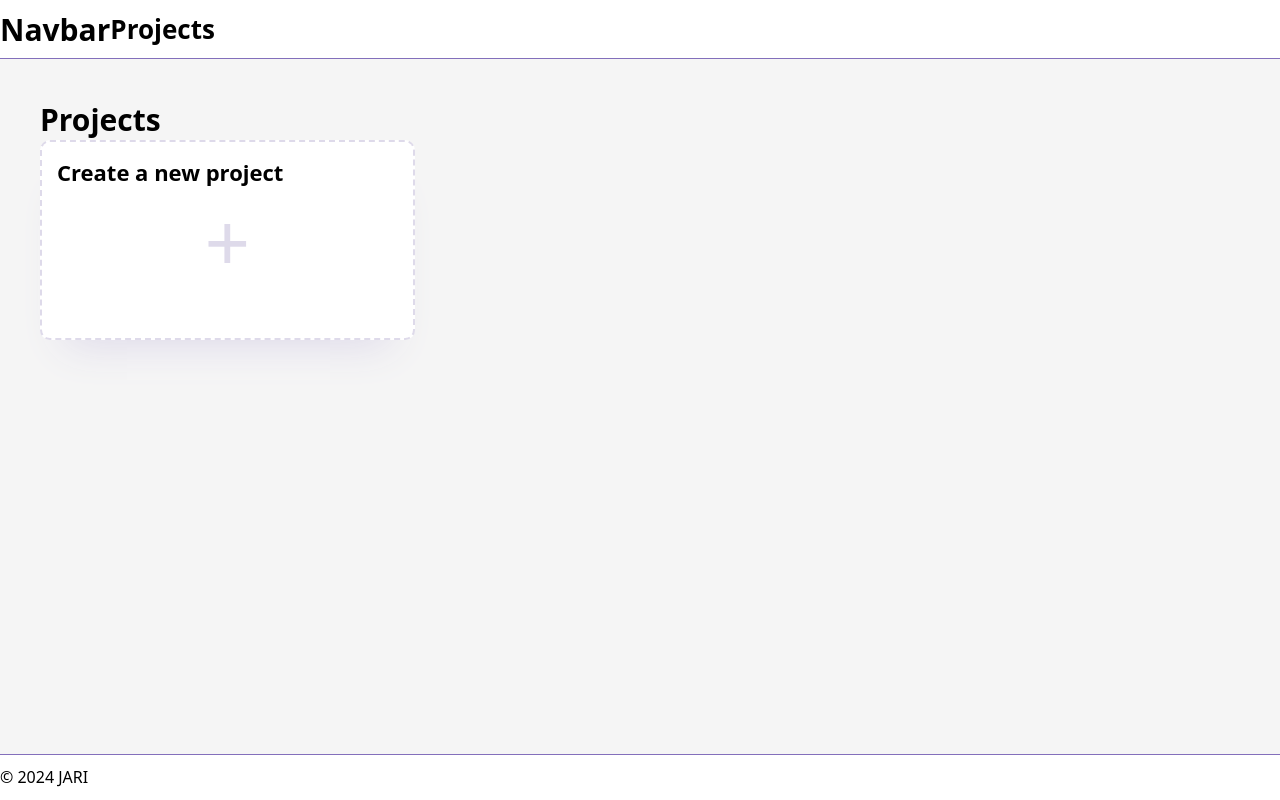
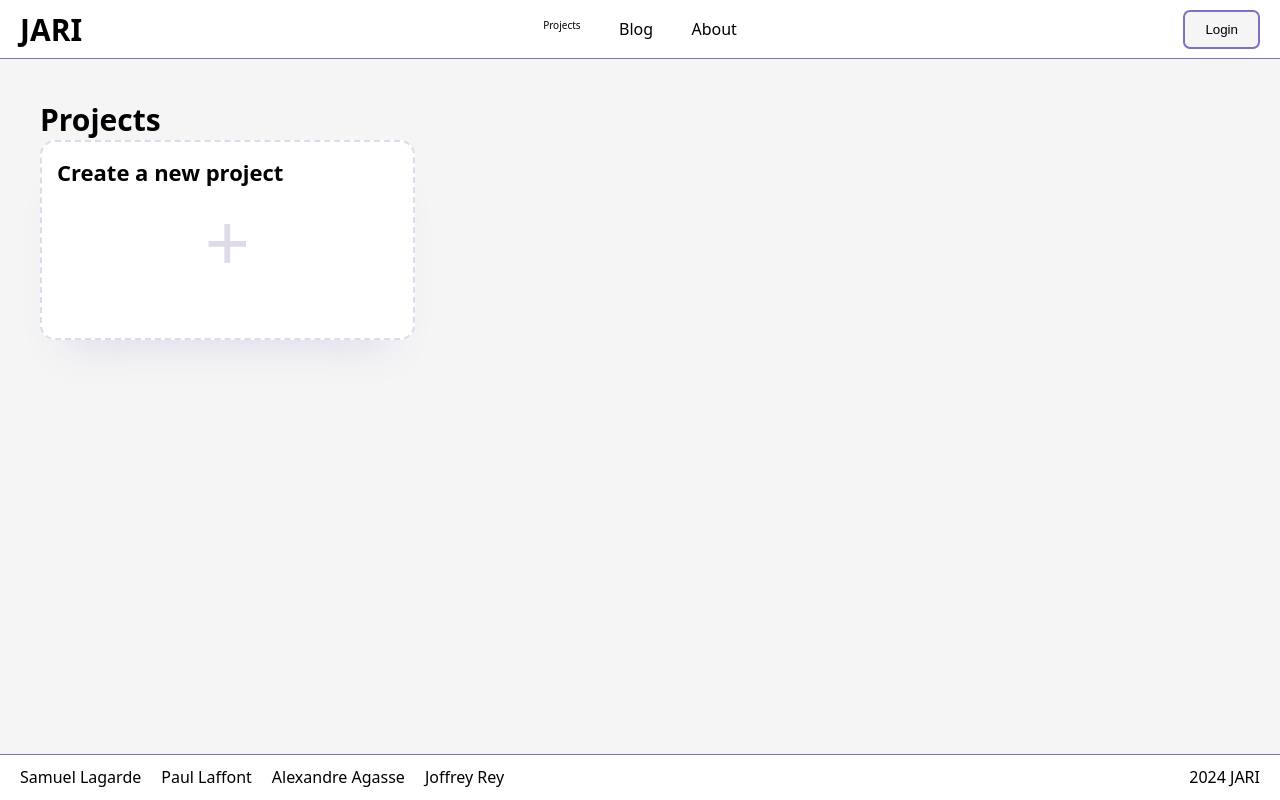
Before and after one commit to Paul31770/JARI, a Django app: page /projects/ in a window 1280 px wide. Run offline with Django 4.2, Linux system fonts and the light colour scheme; data that the repository does not hold is empty.

Commit message:
add navbar

```diff
--- a/app/templates/base.html
+++ b/app/templates/base.html
@@ -4,7 +4,7 @@
 <head>
     <meta charset="UTF-8">
     <meta name="viewport" content="width=device-width, initial-scale=1.0">
-    <title>{% block title %}Votre Titre par Défaut{% endblock %}</title>
+    <title>{% block title %}JARI{% endblock %}</title>
     <link rel="stylesheet" type="text/css" href="{% static 'css/base.css' %}">
     <link rel="stylesheet" href="{% static 'css/projects.css' %}">
     <link rel="stylesheet" href="{% static 'css/navbar.css' %}">
@@ -20,8 +20,14 @@
     {% endblock %}
 </main>
 
-<footer class="f ai">
-    <p>&copy; 2024 JARI</p>
+<footer class="f ai space_between" style="gap: 10px">
+    <div  class="f ai" style="gap: 20px">
+        <p>Samuel Lagarde</p>
+        <p>Paul Laffont</p>
+        <p>Alexandre Agasse</p>
+        <p>Joffrey Rey<p>
+    </div>
+    <p>2024 JARI</p>
 </footer>
 
 <!-- JS -->
--- a/app/templates/navbar.html
+++ b/app/templates/navbar.html
@@ -1,3 +1,12 @@
 {% load static %}
-<h1>Navbar</h1>
-<a href="{% url 'projects' %}"><h2>Projects</h2></a>
+<div class="nav-sides">
+  <h1>JARI</h1>
+</div>
+<div class="nav-center">
+  <a href="{% url 'projects' %}">Projects</a>
+  <p>Blog</p>
+  <p>About</p>
+</div>
+<div class="nav-sides nav-right">
+  <button class="btn-secondary">Login</button>
+</div>
--- a/static/css/base.css
+++ b/static/css/base.css
@@ -8,7 +8,8 @@
   --accent: rgb(108, 91, 157);
   --primary-text: rgb(0, 0, 0);
   --primary-text-light: rgb(123, 116, 144);
-  --box-shadow: 0px 30px 40px -25px
+  --box-shadow: 0px 30px 40px -25px;
+  --bgColor: #f5f5f5;
 }
 
 * {
@@ -68,23 +69,28 @@ a {
 
 nav{
   height: 59px;
-  border-bottom: 1px solid var(--primary)
+  border-bottom: 1px solid var(--primary);
+  padding: 0 20px;
+  display: flex;
+  align-items: center;
+  justify-content: space-between;
 }
 
 main {
   padding: 40px;
   min-height: calc(100vh - (60px + 45px)); /* 60px for nav and 45px for footer and 80px for padding */
-  background-color: #f5f5f5;
+  background-color: var(--bgColor)
 }
 
 footer {
   height: 44px;
-  border-top: 1px solid var(--primary)
+  border-top: 1px solid var(--primary);
+  padding: 0 20px;
 }
 
 button {
   padding: 10px 20px;
-  border-radius: 5px;
+  border-radius: 7px;
   border: none;
   cursor: pointer;
   background-color: var(--primary);
@@ -94,6 +100,16 @@ button {
 
 button:hover {
   background-color: var(--accent);
+}
+
+.btn-secondary{
+  background-color: var(--bgColor);
+  color: var(--primary-text);
+  border: 2px solid var(--primary);
+}
+
+.btn-secondary:hover{
+  color: white;
 }
 
 input, select, textarea {
--- a/static/css/navbar.css
+++ b/static/css/navbar.css
@@ -0,0 +1,16 @@
+.nav-center {
+  flex: 1;
+  display: flex;
+  justify-content: center;
+  gap: 3vw;
+}
+
+.nav-sides {
+  width: 150px;
+}
+
+.nav-right{
+  display: flex;
+  align-items: flex-end;
+  flex-direction: column;
+}
--- a/static/css/projects.css
+++ b/static/css/projects.css
@@ -11,7 +11,7 @@
   padding: 15px;
   height: 200px;
   width: 375px;
-  border-radius: 10px;
+  border-radius: 15px;
   box-shadow: var(--box-shadow) var(--secondary);
   background-color: white;
   border: 2px solid var(--secondary);
```
